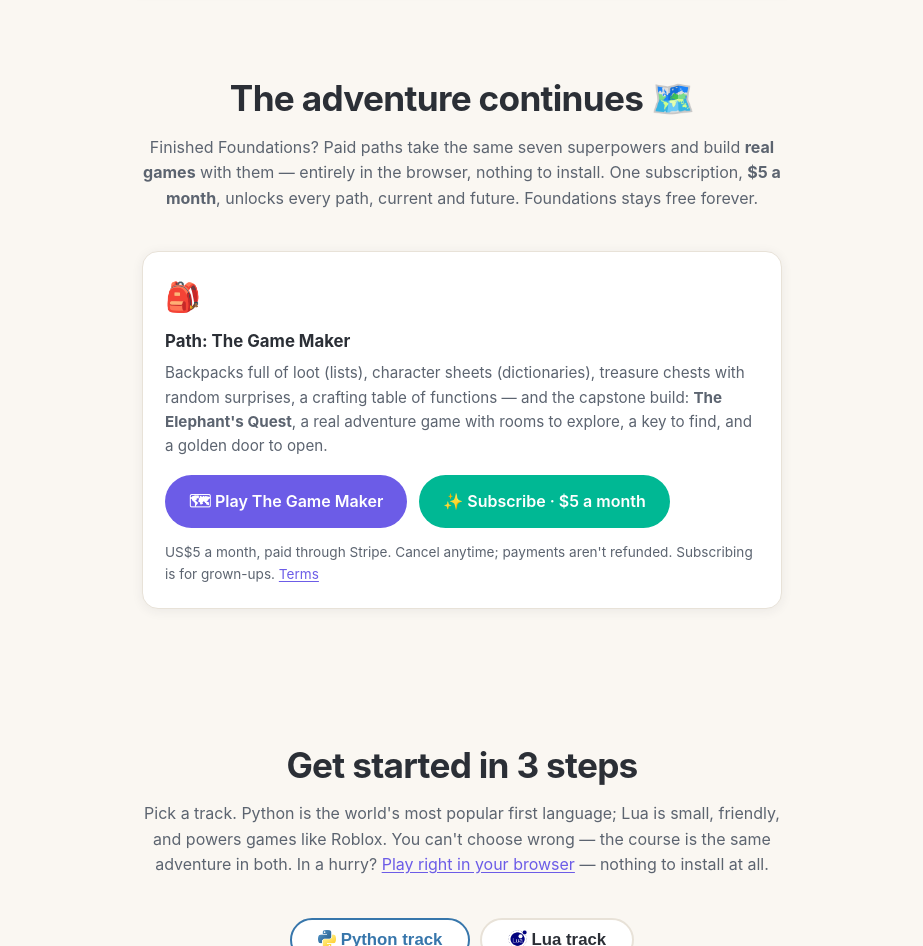
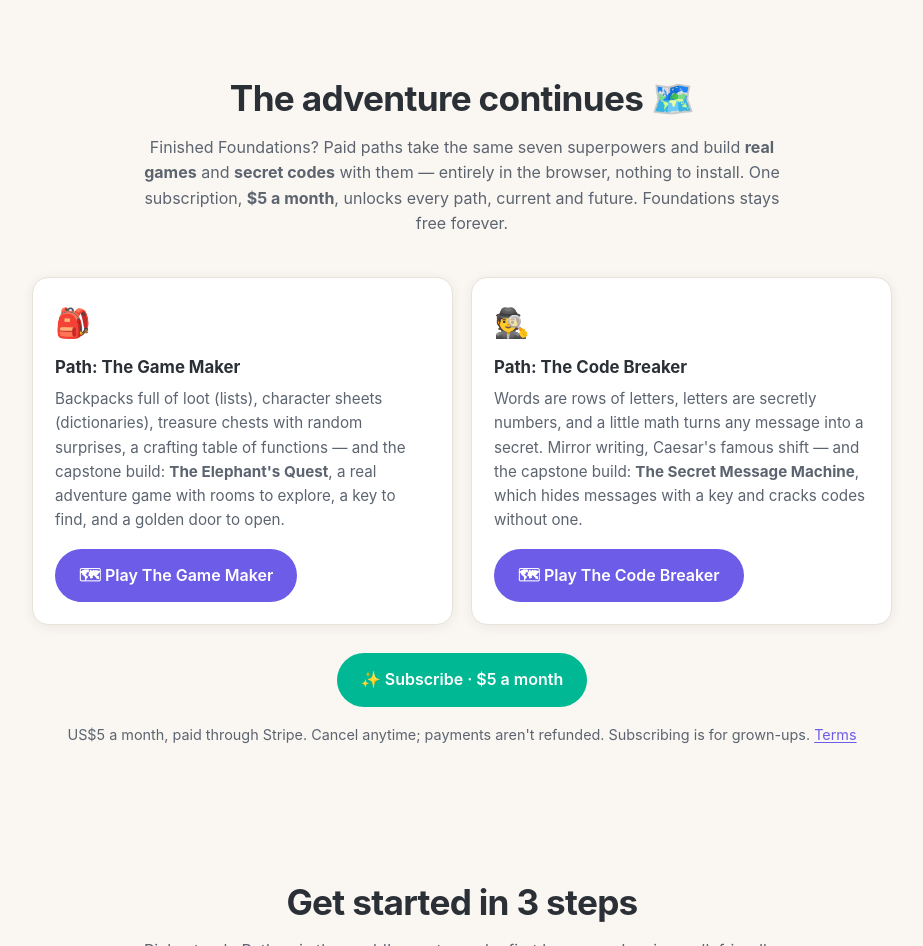
Before and after one commit to juliojimenez/gray, a plain HTML site: page index.html in a window 1280 px wide. Shown: the part 3380-4326 px from the top of the page, without its empty margins (178-1101 px from the left). Drawn offline with Linux system fonts and the light colour scheme; no server answers.

Commit message:
feat(paths): The Code Breaker (#38)
Adds the second paid path to the site.

- play.html: the path is known to the play page.
- index.html: a card for it, with one Subscribe button shared by both
  cards, and a mention in the FAQ.

Co-authored-by: Claude Fable 5.2 <noreply@anthropic.com>

```diff
--- a/index.html
+++ b/index.html
@@ -419,10 +419,10 @@ You just wrote your first Python script! 🎉</div>
   <div class="wrap">
     <h2>The adventure continues 🗺️</h2>
     <p class="sub">Finished Foundations? Paid paths take the same seven superpowers and build
-    <strong>real games</strong> with them — entirely in the browser, nothing to install.
-    One subscription, <strong>$5 a month</strong>, unlocks every path, current and future.
-    Foundations stays free forever.</p>
-    <div class="grid" style="max-width: 640px; margin: 0 auto">
+    <strong>real games</strong> and <strong>secret codes</strong> with them — entirely in the
+    browser, nothing to install. One subscription, <strong>$5 a month</strong>, unlocks every
+    path, current and future. Foundations stays free forever.</p>
+    <div class="grid" style="max-width: 860px; margin: 0 auto">
       <div class="card">
         <div class="emoji">🎒</div>
         <h3>Path: The Game Maker</h3>
@@ -432,12 +432,25 @@ You just wrote your first Python script! 🎉</div>
         a key to find, and a golden door to open.</p>
         <div class="cta-row" style="margin-top: 16px; justify-content: flex-start">
           <a class="btn btn-primary" href="play.html?path=gamemaker" target="_blank" rel="noopener">🗺 Play The Game Maker</a>
-          <a class="btn btn-secondary" href="https://buy.stripe.com/4gMfZgfpw9v356jeDPfEk00">✨ Subscribe · $5 a month</a>
         </div>
-        <p style="margin-top: 14px; font-size: .85rem">US$5 a month, paid through Stripe. Cancel anytime;
-        payments aren't refunded. Subscribing is for grown-ups. <a href="terms.html">Terms</a></p>
+      </div>
+      <div class="card">
+        <div class="emoji">🕵️</div>
+        <h3>Path: The Code Breaker</h3>
+        <p>Words are rows of letters, letters are secretly numbers, and a little math turns
+        any message into a secret. Mirror writing, Caesar's famous shift — and the capstone
+        build: <strong>The Secret Message Machine</strong>, which hides messages with a key
+        and cracks codes without one.</p>
+        <div class="cta-row" style="margin-top: 16px; justify-content: flex-start">
+          <a class="btn btn-primary" href="play.html?path=codebreaker" target="_blank" rel="noopener">🗺 Play The Code Breaker</a>
+        </div>
       </div>
     </div>
+    <div class="cta-row" style="margin-top: 28px">
+      <a class="btn btn-secondary" href="https://buy.stripe.com/4gMfZgfpw9v356jeDPfEk00">✨ Subscribe · $5 a month</a>
+    </div>
+    <p class="free-note" style="text-align: center">US$5 a month, paid through Stripe. Cancel anytime;
+    payments aren't refunded. Subscribing is for grown-ups. <a href="terms.html">Terms</a></p>
   </div>
 </section>
 
@@ -563,7 +576,7 @@ You just wrote your first Python script! 🎉</div>
         <summary>Is Gray free?</summary>
         <p>The Foundations course — all eleven sections, in the browser or downloaded — is
         free forever, no strings. The optional subscription (US$5 a month) adds extra learning
-        paths, like The Game Maker, that build on Foundations; those run in the browser only,
+        paths, like The Game Maker and The Code Breaker, that build on Foundations; those run in the browser only,
         with the same progress-saving, hints, and gentle nudges.</p>
       </details>
       <details>
```
Also changed, not shown: play.html (+1 -0 lines).
